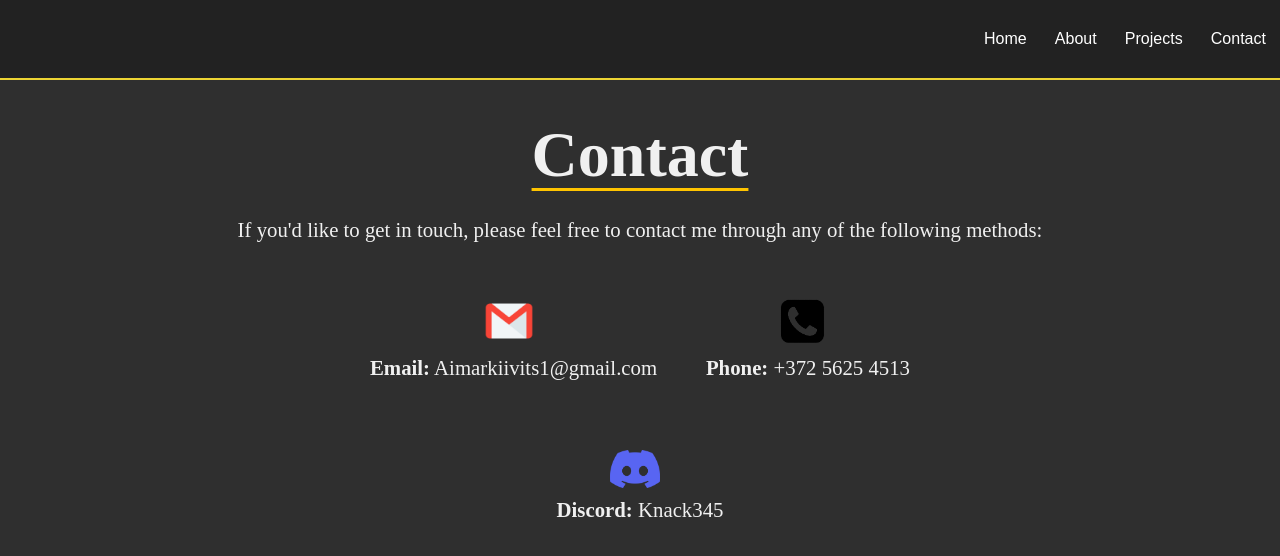
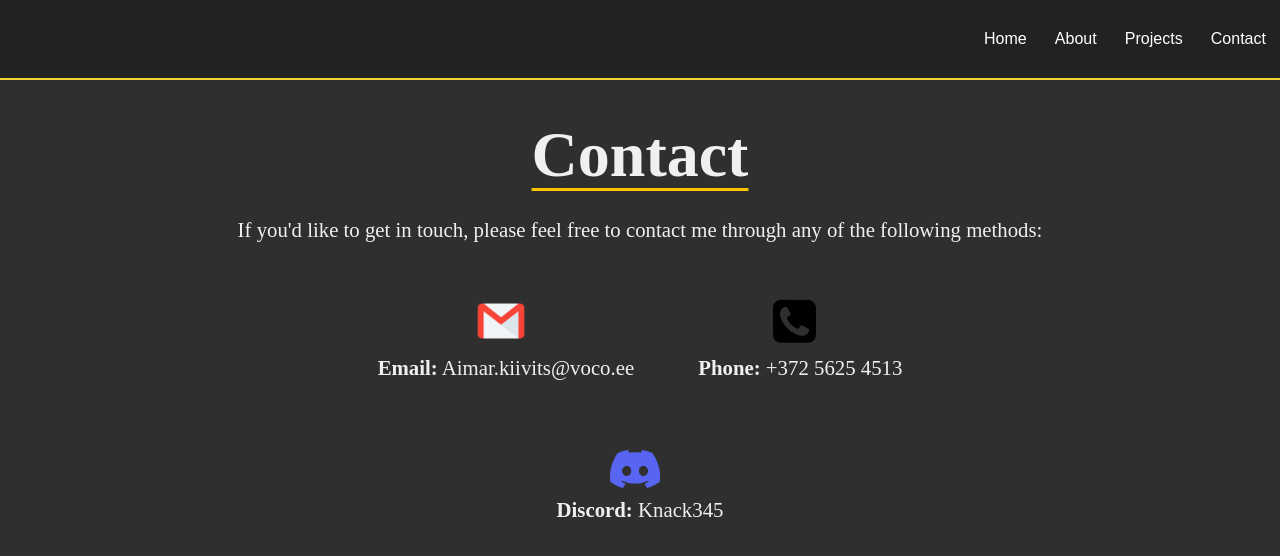
Before and after one commit to AimarKiivits/E-portfoolio, a React (Create React App) app in the folder e-portfoolio/: page /contact in a window 1280 px wide. Shown: the top 556 px of the page. Built offline with nearby package versions, Linux system fonts and the light colour scheme.

Commit message:
Gona put this up. Still got to add the picture

```diff
--- a/e-portfoolio/src/App.css
+++ b/e-portfoolio/src/App.css
@@ -110,7 +110,7 @@
 
 .home h1 {
   font-size: 4rem;
-  margin-top: 2%;
+  margin-top: 6%;
   display: flex;
   justify-content: center;
   text-decoration-line: underline;
--- a/e-portfoolio/src/Pages/Contact.js
+++ b/e-portfoolio/src/Pages/Contact.js
@@ -10,7 +10,7 @@ const Contact = () => {
             <div class="contact-info">
                 <div class="contact-info-item">
                     <img src="email logo.webp" alt="email logo" />
-                    <p><strong>Email:</strong> Aimarkiivits1@gmail.com</p>
+                    <p><strong>Email:</strong> Aimar.kiivits@voco.ee</p>
                 </div>
                 <div class="contact-info-item">
                     <img src="telephone_logo.webp" alt="phone logo" />
--- a/e-portfoolio/src/Pages/Home.js
+++ b/e-portfoolio/src/Pages/Home.js
@@ -4,7 +4,6 @@ const Home = () => {
     return (
         <div className="home">
             <h1>Welcome to my e-portfolio!</h1>
-            <img src="Subway Surfers.gif" alt="placeholder" />
         </div>
     );
 }
```
Also changed, not shown: 1 other file (tests, documents, lock files or other folders).
